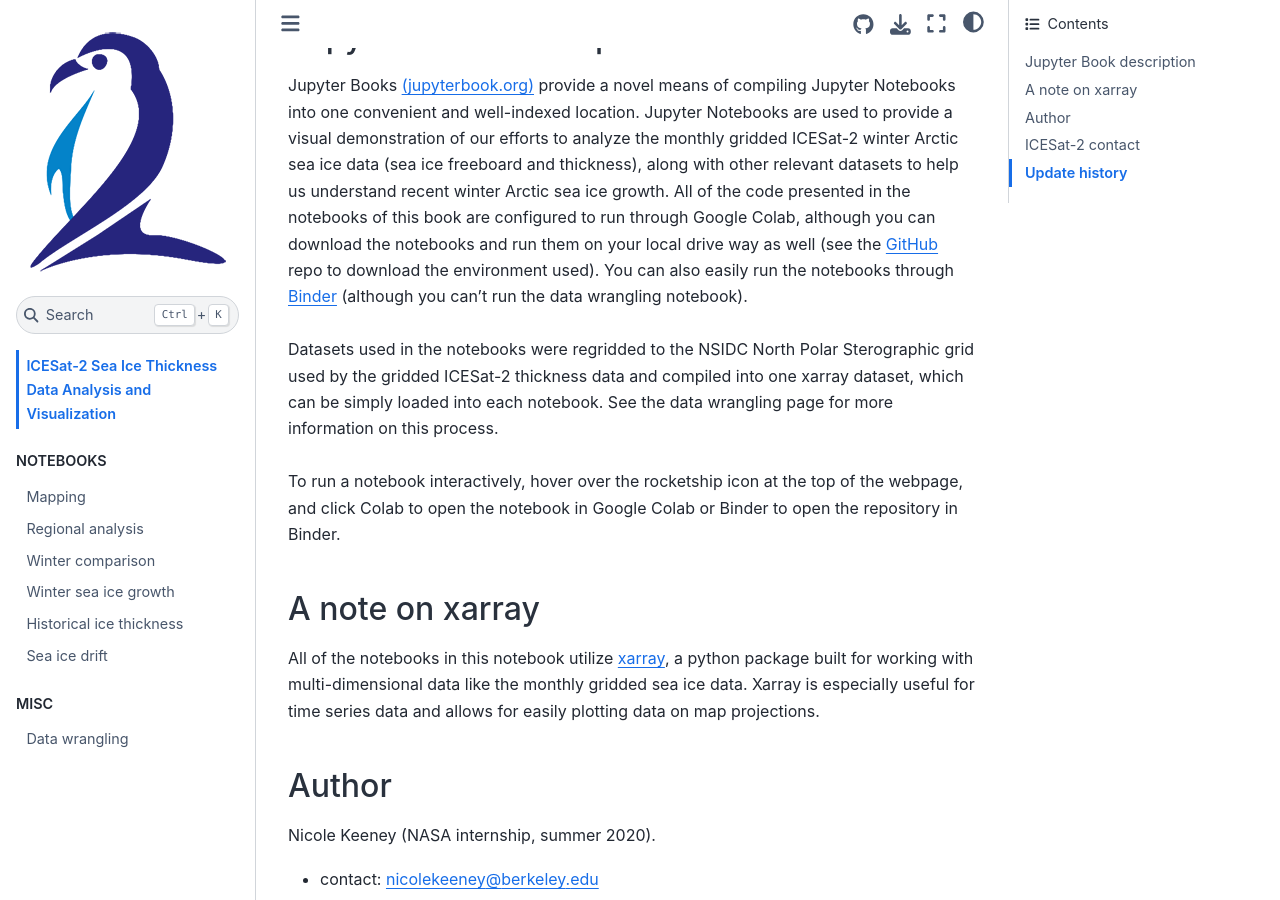
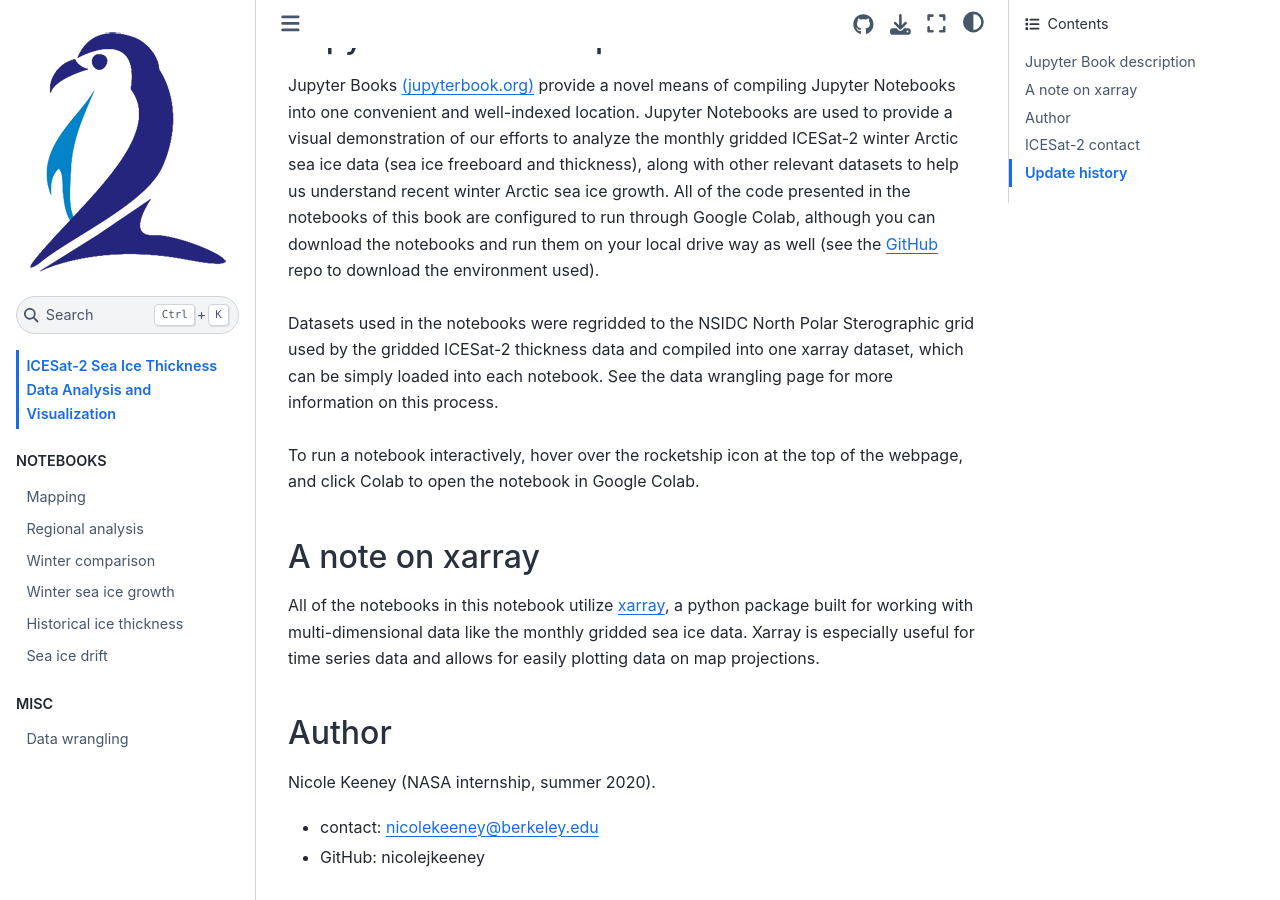
Before and after one commit to nicolejkeeney/icesat2-book, a Jupyter Book: the page built from home.md, in a window 1280 px wide and 900 px high, scrolled down 470 px. Built offline with Jupyter Book 1.0.4 settings and Sphinx 7.4.7 and the Sphinx Book theme 1.1.4, drawn with Linux system fonts in a browser that asks for light colours.

Commit message:
removing binder

```diff
--- a/home.md
+++ b/home.md
@@ -5,7 +5,7 @@
 
 
 ### Jupyter Book description
-Jupyter Books [(jupyterbook.org)](https://jupyterbook.org/intro.html) provide a novel means of compiling Jupyter Notebooks into one convenient and well-indexed location. Jupyter Notebooks are used to provide a visual demonstration of our efforts to analyze the monthly gridded ICESat-2 winter Arctic sea ice data (sea ice freeboard and thickness), along with other relevant datasets to help us understand recent winter Arctic sea ice growth. All of the code presented in the notebooks of this book are configured to run through Google Colab, although you can download the notebooks and run them on your local drive way as well (see the [GitHub](https://github.com/nicolejkeeney/icesat2-book) repo to download the environment used). You can also easily run the notebooks through [Binder](https://mybinder.org/) (although you can't run the data wrangling notebook).<br><br>Datasets used in the notebooks were regridded to the NSIDC North Polar Sterographic grid used by the gridded ICESat-2 thickness data and compiled into one xarray dataset, which can be simply loaded into each notebook. See the data wrangling page for more information on this process. <br><br>To run a notebook interactively, hover over the rocketship icon at the top of the webpage, and click Colab to open the notebook in Google Colab or Binder to open the repository in Binder.
+Jupyter Books [(jupyterbook.org)](https://jupyterbook.org/intro.html) provide a novel means of compiling Jupyter Notebooks into one convenient and well-indexed location. Jupyter Notebooks are used to provide a visual demonstration of our efforts to analyze the monthly gridded ICESat-2 winter Arctic sea ice data (sea ice freeboard and thickness), along with other relevant datasets to help us understand recent winter Arctic sea ice growth. All of the code presented in the notebooks of this book are configured to run through Google Colab, although you can download the notebooks and run them on your local drive way as well (see the [GitHub](https://github.com/nicolejkeeney/icesat2-book) repo to download the environment used). <br><br>Datasets used in the notebooks were regridded to the NSIDC North Polar Sterographic grid used by the gridded ICESat-2 thickness data and compiled into one xarray dataset, which can be simply loaded into each notebook. See the data wrangling page for more information on this process. <br><br>To run a notebook interactively, hover over the rocketship icon at the top of the webpage, and click Colab to open the notebook in Google Colab.
 
 
 ### A note on xarray
```
Also changed, not shown: README.md (+4 -6 lines).
